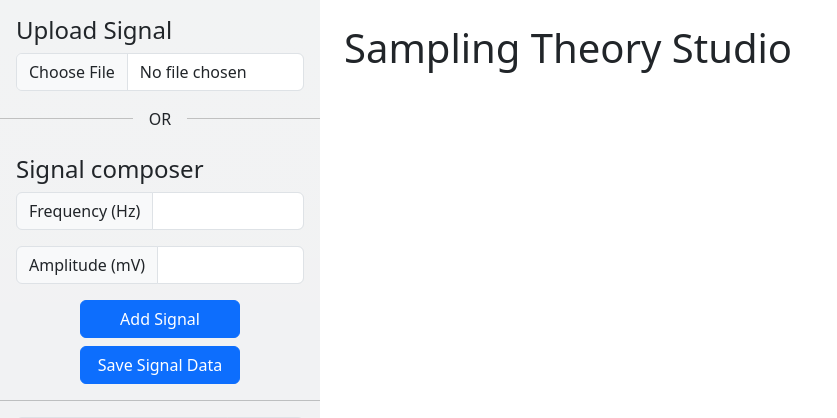
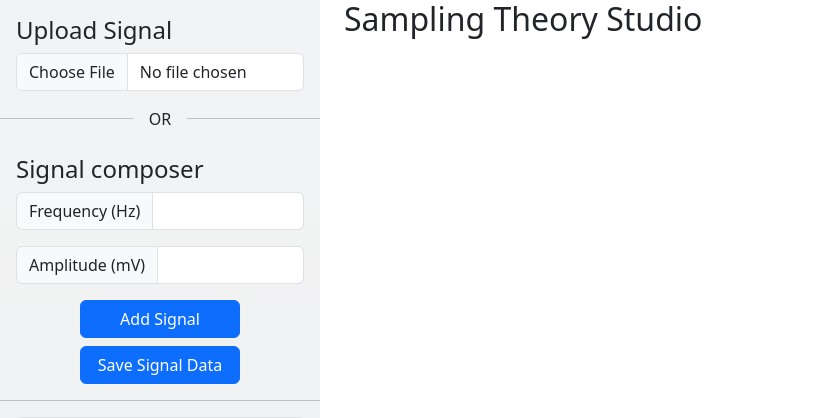
Before and after one commit to NadaAlfowey/Sampling-Theory-Studio, a Flask app: page / in a window 1280 px wide. Shown: the top 418 px of the page, without its empty margins (0-837 px from the left). Run offline with Flask 2, Linux system fonts and the light colour scheme; some libraries are stand-ins or nearby versions.

Commit message:
tiny changes to ui to make it unscrollable

```diff
--- a/static/style.css
+++ b/static/style.css
@@ -32,3 +32,7 @@
         width:100%;
     }
 }
+body{
+    overflow-x: hidden;
+    overflow-y: hidden;
+}
--- a/templates/index.html
+++ b/templates/index.html
@@ -14,7 +14,6 @@
     <script src="/static/plotly-2.18.2.min.js" charset="utf-8"></script>
     <title>Sampling Theory Studio</title>
 </head>
-
 <body>
     <div class="d-flex flex-row flex-wrap">
         <div class="w-25 bg-secondary bg-gradient bg-opacity-10 ">
@@ -73,8 +72,8 @@
                 </div>
             </div>
         </div>
-        <div class="p-4 w-75">
-            <h1 class="">Sampling Theory Studio</h1>
+        <div class="px-4 w-75">
+            <h2 class="m-0">Sampling Theory Studio</h2>
             <div class="d-flex flex-column">
                 <div class="row">
                     <div id="signal" class="d-flex flex-wrap w-50"></div>
```
